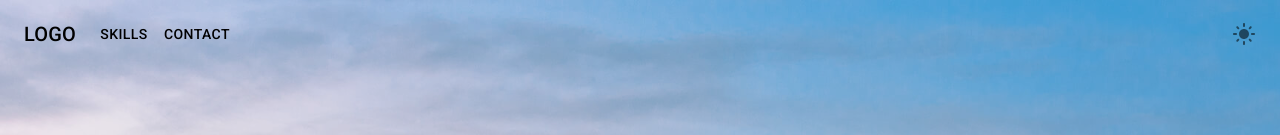
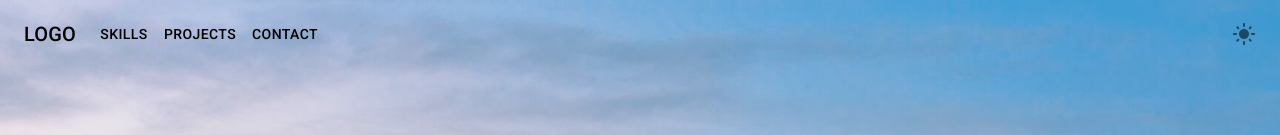
Before and after one commit to KuParsons24/kupar-portfolio-site, a React (Create React App) app: page / in a window 1280 px wide. Shown: the top 135 px of the page. Built offline with nearby package versions, Linux system fonts and the light colour scheme.

Commit message:
added project page

```diff
--- a/src/Components/app_bar/ResponsiveAppBar.js
+++ b/src/Components/app_bar/ResponsiveAppBar.js
@@ -16,7 +16,7 @@ import LightModeIcon from '@mui/icons-material/LightMode';
 import DarkModeIcon from '@mui/icons-material/DarkMode';
 import { RefreshSharp } from '@mui/icons-material';
 
-const pages = ['Skills', 'Contact'];
+const pages = ['Skills', 'Projects', 'Contact'];
 //const settings = ['Profile', 'Account', 'Dashboard', 'Logout'];
 
 function ElevationScroll(props) {
```
